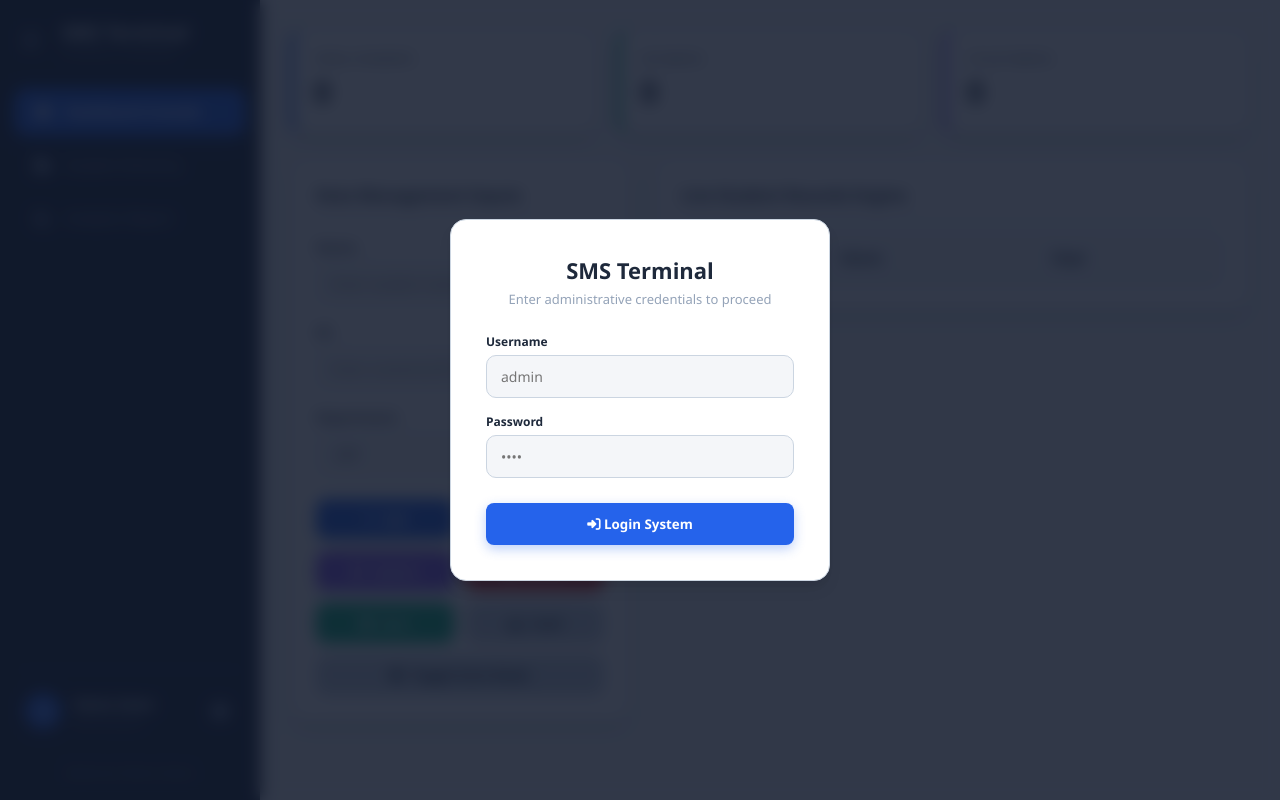
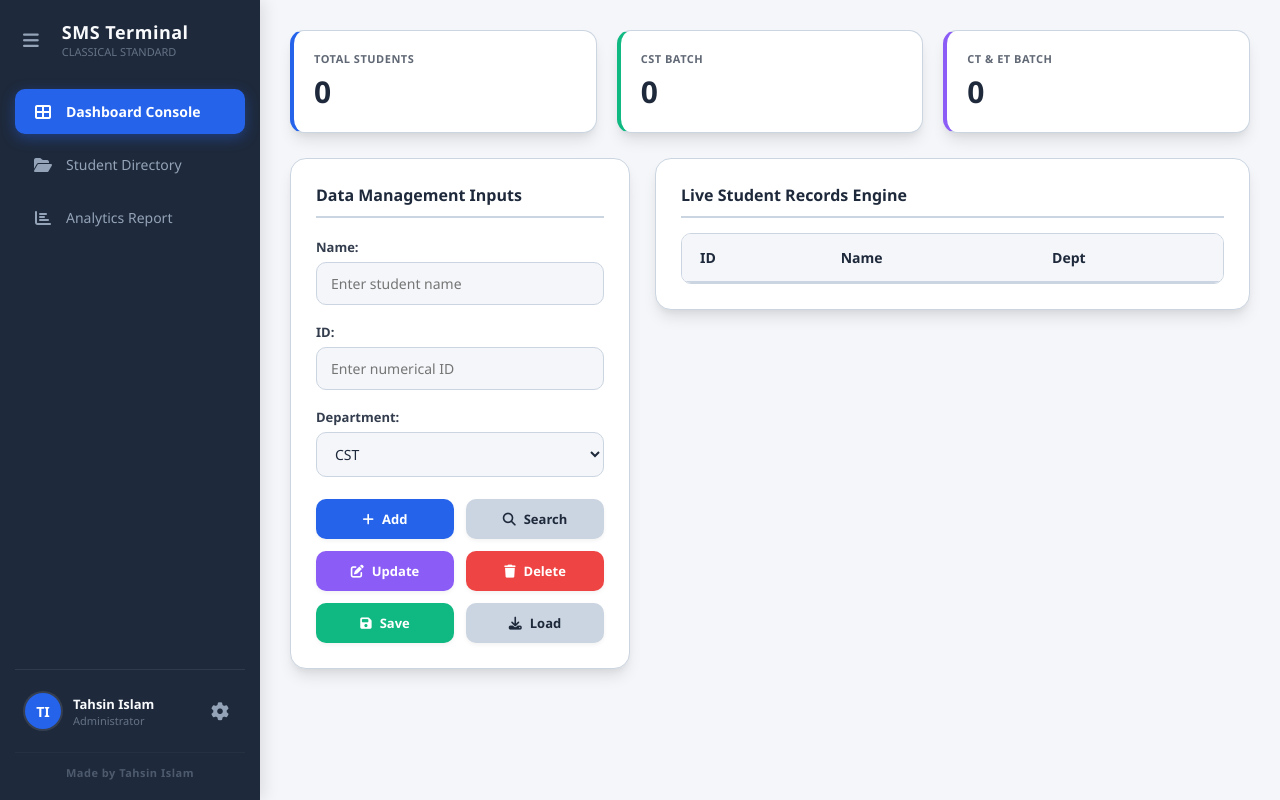
Before and after one commit to Tahsin-23/student-management, a plain HTML site: page index.html in a window 1280 px wide. Drawn offline with Linux system fonts and the light colour scheme.

Commit message:
Remove login overlay and update sidebar settings
Removed the login overlay and associated styles and scripts. Updated sidebar and settings dropdown functionality.

```diff
--- a/index.html
+++ b/index.html
@@ -52,77 +52,6 @@
             display: flex;
             height: 100vh;
             overflow: hidden;
-        }
-
-        /* ================= PROFESSIONAL LOGIN OVERLAY ================= */
-        .login-overlay {
-            position: fixed;
-            top: 0; left: 0; width: 100%; height: 100%;
-            background: rgba(15, 23, 42, 0.85);
-            backdrop-filter: blur(8px);
-            display: flex;
-            align-items: center;
-            justify-content: center;
-            z-index: 1000;
-        }
-
-        .login-card {
-            background: var(--card-bg);
-            border: 1px solid var(--border-color);
-            padding: 35px;
-            border-radius: 16px;
-            box-shadow: var(--shadow);
-            width: 100%;
-            max-width: 380px;
-            text-align: center;
-            animation: popIn 0.3s ease-out;
-        }
-
-        @keyframes popIn {
-            from { transform: scale(0.9); opacity: 0; }
-            to { transform: scale(1); opacity: 1; }
-        }
-
-        .login-card h2 {
-            font-size: 22px;
-            margin-bottom: 5px;
-            color: var(--text-main);
-        }
-
-        .login-card p {
-            font-size: 13px;
-            color: var(--sidebar-text);
-            margin-bottom: 25px;
-        }
-
-        .login-field {
-            margin-bottom: 15px;
-            text-align: left;
-        }
-
-        .login-field label {
-            display: block;
-            font-size: 12px;
-            font-weight: 600;
-            margin-bottom: 5px;
-        }
-
-        .login-btn {
-            width: 100%;
-            padding: 12px;
-            background: var(--accent-blue);
-            color: white;
-            border: none;
-            border-radius: 8px;
-            font-weight: 600;
-            cursor: pointer;
-            margin-top: 10px;
-            box-shadow: 0 4px 12px rgba(37, 99, 235, 0.3);
-        }
-
-        .login-btn:hover {
-            background: #1d4ed8;
-            transform: translateY(-1px);
         }
 
         /* ================= SIDEBAR LAYOUT ================= */
@@ -353,12 +282,17 @@
             border: 1px solid var(--border-color);
             border-radius: 12px;
             box-shadow: var(--shadow);
-            width: 190px;
+            width: 180px;
             padding: 8px;
             z-index: 200;
             flex-direction: column;
             gap: 4px;
             animation: popIn 0.2s ease-out;
+        }
+
+        @keyframes popIn {
+            from { transform: scale(0.9); opacity: 0; }
+            to { transform: scale(1); opacity: 1; }
         }
 
         .settings-dropdown.show {
@@ -531,10 +465,6 @@
         .btn-danger  { background-color: var(--accent-red); color: white; }
         .btn-secondary { background-color: var(--border-color); color: var(--text-main); }
 
-        .btn-full {
-            grid-column: span 2;
-        }
-
         /* DATATABLE MATRIX */
         .table-panel {
             background-color: var(--card-bg);
@@ -639,25 +569,6 @@
 </head>
 <body>
 
-    <!-- SYSTEM LOGIN OVERLAY POPUP -->
-    <div class="login-overlay" id="loginOverlay">
-        <div class="login-card">
-            <h2>SMS Terminal</h2>
-            <p>Enter administrative credentials to proceed</p>
-            <form onsubmit="handleLogin(event)">
-                <div class="login-field">
-                    <label>Username</label>
-                    <input type="text" id="loginUser" class="form-control" placeholder="admin" required>
-                </div>
-                <div class="login-field">
-                    <label>Password</label>
-                    <input type="password" id="loginPass" class="form-control" placeholder="••••" required>
-                </div>
-                <button type="submit" class="login-btn"><i class="fas fa-sign-in-alt"></i> Login System</button>
-            </form>
-        </div>
-    </div>
-
     <!-- SIDEBAR CONTROL CENTER -->
     <div class="sidebar" id="sidebarMain">
         <div>
@@ -690,9 +601,9 @@
             <div class="sidebar-footer">
                 <div class="profile-container">
                     <div class="profile-details">
-                        <div class="avatar" id="avatarInitials">TI</div>
+                        <div class="avatar">TI</div>
                         <div class="profile-text">
-                            <h4 id="displayUserName">Tahsin Islam</h4>
+                            <h4>Tahsin Islam</h4>
                             <p>Administrator</p>
                         </div>
                     </div>
@@ -703,13 +614,9 @@
 
                 <!-- Settings Dropdown Popover -->
                 <div class="settings-dropdown" id="settingsDropdown">
-                    <div class="dropdown-item" onclick="toggleModeViaSettings()">
+                    <div class="dropdown-item" onclick="toggleDarkMode()">
                         <i class="fas fa-moon"></i>
                         <span>Toggle Dark Mode</span>
-                    </div>
-                    <div class="dropdown-item" onclick="logoutSystem()">
-                        <i class="fas fa-sign-out-alt" style="color:var(--accent-red);"></i>
-                        <span style="color:var(--accent-red);">Logout Session</span>
                     </div>
                 </div>
             </div>
@@ -775,7 +682,6 @@
                         <button class="btn btn-danger" id="btnDelete"><i class="fas fa-trash"></i> Delete</button>
                         <button class="btn btn-success" id="btnSave"><i class="fas fa-save"></i> Save</button>
                         <button class="btn btn-secondary" id="btnLoad"><i class="fas fa-download"></i> Load</button>
-                        <button class="btn btn-secondary btn-full" id="btnDark"><i class="fas fa-adjust"></i> Toggle Dark Mode</button>
                     </div>
                 </div>
 
@@ -866,34 +772,7 @@
         const countCst = document.getElementById('count-cst');
         const countOthers = document.getElementById('count-others');
 
-        /* ================= LOGIN & AUTHENTICATION ENGINE ================= */
-        function handleLogin(e) {
-            e.preventDefault();
-            const user = document.getElementById('loginUser').value.trim();
-            const pass = document.getElementById('loginPass').value.trim();
-
-            if (user === "admin" && pass === "1234") {
-                document.getElementById('loginOverlay').style.display = 'none';
-                sessionStorage.setItem('is_logged_in', 'true');
-            } else {
-                alert('Invalid Credentials! (Default: admin / 1234)');
-            }
-        }
-
-        function logoutSystem() {
-            sessionStorage.removeItem('is_logged_in');
-            document.getElementById('loginOverlay').style.display = 'flex';
-            document.getElementById('settingsDropdown').classList.remove('show');
-        }
-
-        // Auto Check Session
-        window.addEventListener('DOMContentLoaded', () => {
-            if (sessionStorage.getItem('is_logged_in') === 'true') {
-                document.getElementById('loginOverlay').style.display = 'none';
-            }
-        });
-
-        /* ================= ARCHITECTURE NEW FEATURES LOGIC ================= */
+        /* ================= NAVIGATION & SETTINGS LOGIC ================= */
         function switchView(viewId, element) {
             document.querySelectorAll('.app-view').forEach(v => v.classList.remove('active'));
             document.querySelectorAll('.menu-item').forEach(m => m.classList.remove('active'));
@@ -910,8 +789,13 @@
             document.getElementById('settingsDropdown').classList.toggle('show');
         }
 
-        function toggleModeViaSettings() {
-            document.getElementById('btnDark').click();
+        function toggleDarkMode() {
+            const currentTheme = document.documentElement.getAttribute('data-theme');
+            if (currentTheme === 'dark') {
+                document.documentElement.removeAttribute('data-theme');
+            } else {
+                document.documentElement.setAttribute('data-theme', 'dark');
+            }
             document.getElementById('settingsDropdown').classList.remove('show');
         }
 
@@ -1073,16 +957,6 @@
                 alert('Load Failed!');
             }
         });
-
-        // DARK MODE TOGGLE OPERATION
-        document.getElementById('btnDark').addEventListener('click', () => {
-            const currentTheme = document.documentElement.getAttribute('data-theme');
-            if (currentTheme === 'dark') {
-                document.documentElement.removeAttribute('data-theme');
-            } else {
-                document.documentElement.setAttribute('data-theme', 'dark');
-            }
-        });
     </script>
 </body>
 </html>
```
